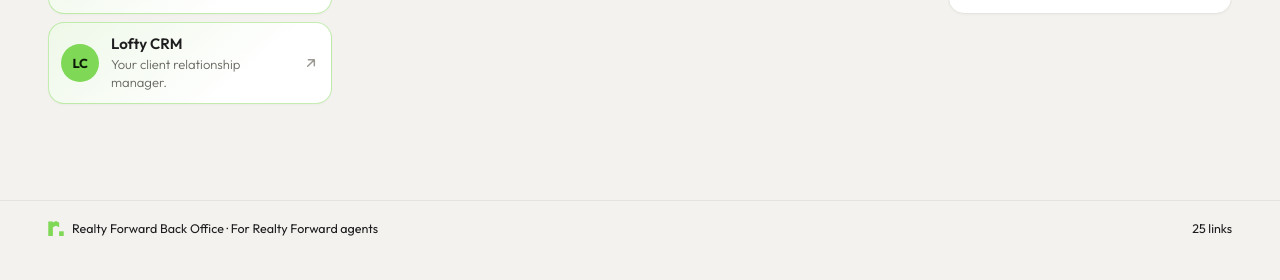
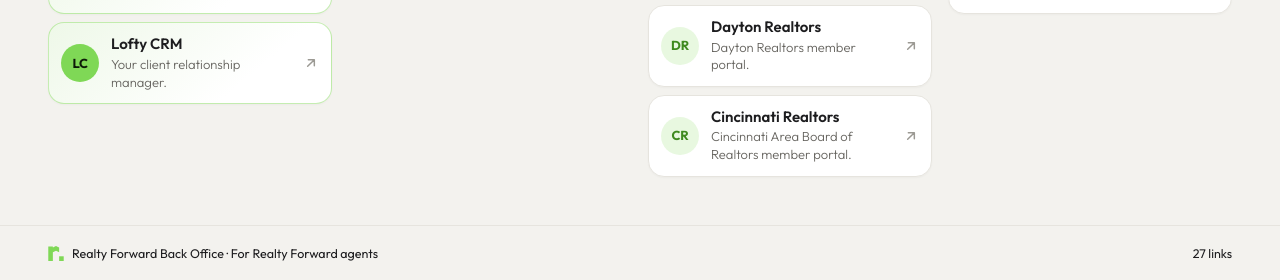
Before and after one commit to cbushome/cbushome.github.io, a plain HTML site: page index.html in a window 1280 px wide. Shown: the part 544-824 px from the top of the page. Before the commit the page ends 800 px from the top, so only its background shows below. Drawn offline with Linux system fonts and the light colour scheme.

Commit message:
Add Dayton and Cincinnati Realtors under MLS and Board (#8)
Claude-Session: https://claude.ai/code/session_01NW5pFPB3mSEibJBVePsBtn

Co-authored-by: Claude <noreply@anthropic.com>

```diff
--- a/index.html
+++ b/index.html
@@ -391,6 +391,8 @@ const SECTIONS = [
     { name: 'MLS and Board', items: [
       { title: 'MLS Now', desc: 'Cleveland to WV MLS listings.', url: 'https://mlsnow.com/', tags: 'mls listings search' },
       { title: 'CBAOR Portal', desc: 'Columbus Board of Realtors portal.', url: 'https://portal.columbusrealtors.com/home', tags: 'board realtors columbus' },
+      { title: 'Dayton Realtors', desc: 'Dayton Realtors member portal.', url: 'https://www.daytonrealtors.org/', tags: 'board realtors dayton dabr' },
+      { title: 'Cincinnati Realtors', desc: 'Cincinnati Area Board of Realtors member portal.', url: 'https://www.cincyrealtors.com/', tags: 'board realtors cincinnati cincy cabr' },
     ]},
     { name: 'Training and CE', items: [
       { title: 'RF Academy', desc: 'Realty Forward training and education portal.', url: 'http://training.realty-forward.com', tags: 'training learn' },
```
